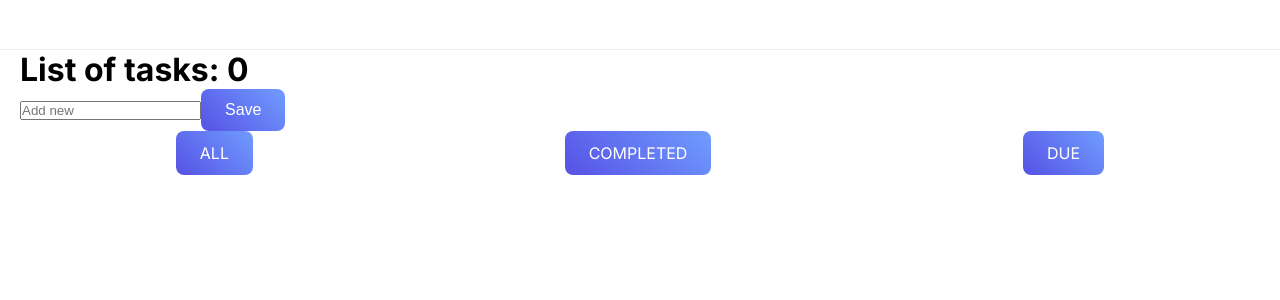
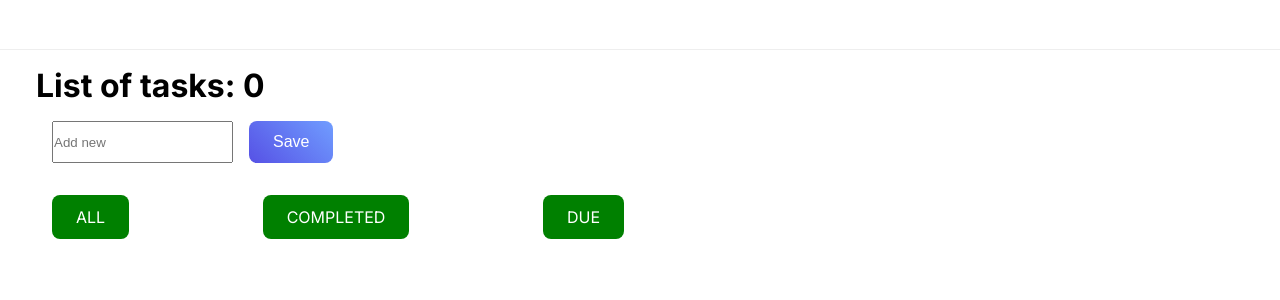
Before and after one commit to vermillion23/react-pr, a React (Create React App) app: page / in a window 1280 px wide. Shown: the top 300 px of the page. Built offline with nearby package versions, Linux system fonts and the light colour scheme.

Commit message:
Styles fixes.

```diff
--- a/src/App.css
+++ b/src/App.css
@@ -1,8 +1,71 @@
 /* .btn-group {
 } */
 
-.btn-group {
+
+/* .App {
+    text-align: center;
+} */
+
+.container {
+    max-width: 1240px;
+    margin: auto;
+}
+
+
+/*
+.App .item-todo {
     display: flex;
-    flex-direction: row;
-    justify-content: space-around;
-  }
+    padding: 14px;
+    width: 250px;
+    margin: 0 auto;
+    text-align: left;
+    margin-top: 15px;
+     background: linear-gradient(
+         90deg,
+         rgba(93, 12, 255, 1) 0%,
+         rgba(155, 0, 250, 1) 100%
+ );
+ color: #fff;
+    border: none;
+    border-radius: 5px;
+    cursor: pointer;
+}
+
+/*
+.App .item-todo .item-text {
+ display: inline-block;
+ cursor: pointer;
+}
+
+.App input {
+ padding: 14px 32px 14px 16px;
+ border-radius: 4px 0 0 4px;
+ border: 2px solid #5d0cff;
+ outline: none;
+ background: transparent;
+}
+
+.App button {
+ padding: 16px 7px;
+ border: none;
+ border-radius: 0 4px 4px 0;
+ cursor: pointer;
+ outline: none;
+ background: linear-gradient(
+         90deg,
+         rgba(93, 12, 255, 1) 0%,
+         rgba(155, 0, 250, 1) 100%
+ );
+ color: #fff;
+ text-transform: capitalize;
+}
+
+.App .item-todo .item-delete {
+  display: inline-block;
+ cursor: pointer;
+ float: right;
+ font-size: 22px;
+ position: relative;
+ left: -4px;
+ bottom: 5px;
+} */
--- a/src/App.js
+++ b/src/App.js
@@ -1,77 +1,13 @@
 import './App.css';
-import { useState, useEffect } from 'react'
 import Navbar from './components/Navbar/Navbar'
-import useLocalStorage from './hooks/useLocalStorage'
-import ToDo from './ToDo'
-import ToDoForm from './ToDoForm'
+import TodoList from './components/TodoList/TodoList';
 function App() {
 
-    const [todos, setTodos] = useLocalStorage('todos', [])
-    const [filtered, setFiltered] = useState(todos)
+    return (
+        <div className="app">
+            <Navbar />
+            <TodoList />
 
-    useEffect(() => {
-        setFiltered(todos)
-    }, [todos])
-    // const activeTasks = ...todos.filter(todo => todo.complete == false)
-    // const completedTasks = ...todos.filter(todo => todo.complete == true)
-    const addTask = (userInput) => {
-        if (userInput) {
-            const newItem = {
-                id: Math.random().toString(36).substr(2, 9),
-                task: userInput,
-                complete: false
-            }
-            setTodos([...todos, newItem])
-        }
-    }
-
-    const removeTask = (id) => {
-        setTodos([...todos.filter((todo) => todo.id !== id)])
-    }
-
-    const handleToggle = (id) => {
-        setTodos([
-            ...todos
-                .map((todo) => todo.id === id ? { ...todo, complete: !todo.complete } : { ...todo }
-                )
-        ])
-    }
-
-    function todoFilter(complete) {
-        if (complete === 'all') {
-            setFiltered(todos)
-        } else {
-            let newTodo = [...todos].filter(item => item.complete === complete)
-            setFiltered(newTodo)
-        }
-    }
-
-    return (
-        <div>
-            <Navbar />
-
-            <div className="App container">
-                <header>
-                    <h1>List of tasks:  {todos.length}</h1>
-                </header>
-                <ToDoForm addTask={addTask} />
-                {filtered.sort((t1, t2) => Number(t1.complete) - Number(t2.complete)).map((todo) => {
-                    return (
-                        <ToDo
-                            todo={todo}
-                            key={todo.id}
-                            toggleTask={handleToggle}
-                            removeTask={removeTask}
-                        />
-                    )
-                })}
-                <div className="btn-group">
-                    <div className="all-items btn" onClick={() => todoFilter('all')} > ALL </div>
-                    <div className="completed-items btn" onClick={() => todoFilter(true)} > COMPLETED </div>
-                    <div className="due-items btn" onClick={() => todoFilter(false)} > DUE </div>
-                </div>
-
-            </div>
         </div>
     );
 }
--- a/src/ToDo.js
+++ /dev/null
@@ -1,29 +0,0 @@
-import {useState} from "react";
-import Modal from "./components/Modal";
-
-function ToDo({todo, toggleTask, removeTask}){
-    const [openModal, setOpenModal] = useState(false)
-    const handleRemoveTask = (choose) => {
-        if(choose === true) {
-            removeTask(todo.id)
-        }
-    }
-
-    return (
-        <div>
-        <div key={todo.id} className="item-todo">
-            <div
-                className={todo.complete ? "item-text strike" : "item-text"}
-                onClick={() => toggleTask(todo.id)}>
-                {todo.task}</div>
-            {/*<div className="item-delete" onClick={() => removeTask(todo.id)}> Delete </div>*/}
-                <div className="btn" onClick={() => {setOpenModal(true)}}> Delete </div>
-            </div>
-        {openModal &&
-            <Modal closeModal={setOpenModal} removeTask={handleRemoveTask}/>
-        }
-   </div>
-    )
-}
-
-export default ToDo
--- a/src/ToDoForm.js
+++ /dev/null
@@ -1,33 +0,0 @@
-import { useState } from 'react'
-
-function ToDoForm({ addTask }){
-
-    const [userInput, setUserInput] = useState('')
-
-    const handleChange = (e) => {
-        setUserInput(e.currentTarget.value)
-    }
-
-    const handleSubmit = (e) => {
-        e.preventDefault()
-        if (userInput !=='') {
-            addTask(userInput)
-        }
-        setUserInput("")
-    }
-
-    return (
-        <form onSubmit={handleSubmit}>
-            <input
-                value={userInput}
-                type="text"
-                onChange={handleChange}
-                placeholder="Add new"
-            />
-            <button className="btn">Save</button>
-
-        </form>
-    )
-}
-
-export default ToDoForm
--- /dev/null
+++ b/src/components/ToDoForm/ToDoForm.css
@@ -0,0 +1,7 @@
+.to-do-form .content {
+    display: flex;
+}
+
+.to-do-form .btn {
+    margin-left: 1rem;
+}
--- /dev/null
+++ b/src/components/ToDoForm/ToDoForm.js
@@ -0,0 +1,36 @@
+import { useState } from 'react'
+import "./ToDoForm.css"
+
+function ToDoForm({ addTask }) {
+
+    const [userInput, setUserInput] = useState('')
+
+    const handleChange = (e) => {
+        setUserInput(e.currentTarget.value)
+    }
+
+    const handleSubmit = (e) => {
+        e.preventDefault()
+        if (userInput !== '') {
+            addTask(userInput)
+        }
+        setUserInput("")
+    }
+
+    return (
+        <div className="to-do-form container">
+            <form className="content" onSubmit={handleSubmit}>
+                <input
+                    value={userInput}
+                    type="text"
+                    onChange={handleChange}
+                    placeholder="Add new"
+                />
+                <button className="btn">Save</button>
+
+            </form>
+        </div>
+    )
+}
+
+export default ToDoForm
--- /dev/null
+++ b/src/components/TodoList/TodoList.css
@@ -0,0 +1,17 @@
+.container {
+    height: 100%;
+    align-items: center;
+    padding: 1rem;
+}
+
+.btn-group {
+    display: flex;
+    justify-content: space-between;
+    width: 50%;
+    padding: 1rem;
+}
+
+.btn-group .btn {
+    background-image: none;
+    background-color: green;
+}
--- /dev/null
+++ b/src/components/TodoList/TodoList.js
@@ -0,0 +1,78 @@
+import { useState, useEffect } from 'react'
+import ToDo from '../todoItem/ToDo'
+import ToDoForm from '../ToDoForm/ToDoForm'
+import useLocalStorage from '../../hooks/useLocalStorage'
+import "./TodoList.css"
+
+function TodoList() {
+
+    const [todos, setTodos] = useLocalStorage('todos', [])
+    const [filtered, setFiltered] = useState(todos)
+
+    useEffect(() => {
+        setFiltered(todos)
+    }, [todos])
+    const addTask = (userInput) => {
+        if (userInput) {
+            const newItem = {
+                id: Math.random().toString(36).substr(2, 9),
+                task: userInput,
+                complete: false
+            }
+            setTodos([...todos, newItem])
+        }
+    }
+
+    const removeTask = (id) => {
+        setTodos([...todos.filter((todo) => todo.id !== id)])
+    }
+
+    const handleToggle = (id) => {
+        setTodos([
+            ...todos
+                .map((todo) => todo.id === id ? { ...todo, complete: !todo.complete } : { ...todo }
+                )
+        ])
+    }
+
+    function todoFilter(complete) {
+        if (complete === 'all') {
+            setFiltered(todos)
+        } else {
+            let newTodo = [...todos].filter(item => item.complete === complete)
+            setFiltered(newTodo)
+        }
+    }
+
+    return (
+        <div className="to-do-list">
+            <div className="container">
+
+                <div>
+                    <header>
+                        <h1>List of tasks:  {todos.length}</h1>
+                    </header>
+                    <ToDoForm addTask={addTask} />
+                    {filtered.sort((t1, t2) => Number(t1.complete) - Number(t2.complete)).map((todo) => {
+                        return (
+                            <ToDo
+                                todo={todo}
+                                key={todo.id}
+                                toggleTask={handleToggle}
+                                removeTask={removeTask}
+                            />
+                        )
+                    })}
+
+                </div>
+                <div className="btn-group">
+                    <div className="all-items btn" onClick={() => todoFilter('all')} > ALL </div>
+                    <div className="completed-items btn" onClick={() => todoFilter(true)} > COMPLETED </div>
+                    <div className="due-items btn" onClick={() => todoFilter(false)} > DUE </div>
+                </div>
+            </div>
+        </div>
+    );
+}
+
+export default TodoList;
--- /dev/null
+++ b/src/components/todoItem/ToDo.css
@@ -0,0 +1,22 @@
+.todo-item {
+    width: 100%;
+    height: 90px;
+    top: 0;
+    left: 0;
+    /* background-color: #fff;
+    border-bottom: 1px solid #eee; */
+}
+
+.todo-item .container {
+    height: 100%;
+    display: flex;
+    justify-content: space-between;
+    align-items: center;
+    padding:1rem;
+}
+
+.item-todo__content {
+    display: flex;
+    justify-content: space-between;
+    width: 100%;
+}
```
Also changed, not shown: src/components/Modal/Modal.css (renamed from src/components/Modal.css), src/components/Modal/Modal.js (renamed from src/components/Modal.js).
